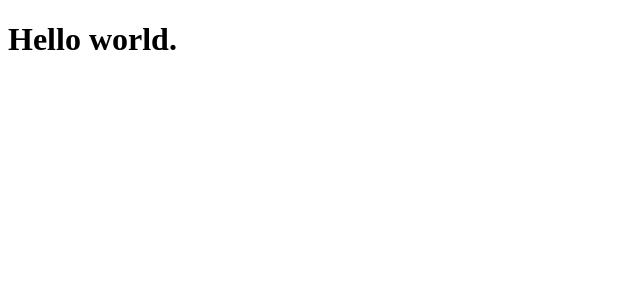
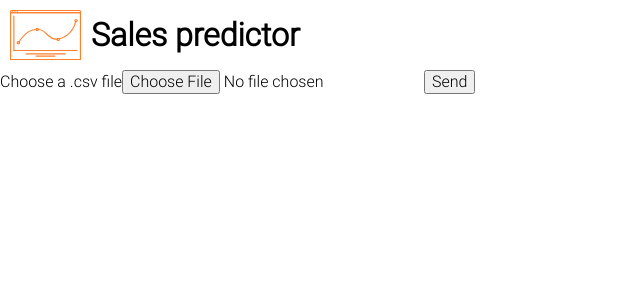
Before and after one commit to lisandroveron/sales-predictor, a React (Vite) app in the folder client/: page / in a window 1280 px wide. Shown: the top 300 px of the page, without its empty margins (0-640 px from the left). Built offline with nearby package versions, Linux system fonts and the light colour scheme.

Commit message:
Client -> Added: Form for csv file sending and new file download. CSS files.

```diff
--- a/client/index.html
+++ b/client/index.html
@@ -3,7 +3,7 @@
 <head>
 	<meta charset="utf-8">
 	<meta name="viewport" content="width=device-width, initial-scale=1">
-	<link rel="icon" type="image/x-icon" href="./favicon.svg">
+	<link rel="icon" type="image/x-icon" href="favicon.svg">
 	<title>Sales predictor</title>
 </head>
 <body>
--- a/client/src/App.jsx
+++ b/client/src/App.jsx
@@ -1,3 +1,49 @@
+import {useForm} from "react-hook-form";
+
+import "./css/normalize.css";
+import "./css/index.css";
+
 export function App(){
-	return (<h1>Hello world.</h1>);
+	const {register, handleSubmit, formState: {errors}} = useForm();
+
+	return (<>
+		<header>
+			<img src="assets/icons/orange.svg" alt="" />
+			<h1>Sales predictor</h1>
+		</header>
+		<main>
+			<form onSubmit={handleSubmit(onSubmit)} encType="multipart/form-data">
+				<label htmlFor="file">Choose a .csv file</label>
+				<input type="file" id="file" {...register("file", {
+					required: true,
+				})} />
+				{errors.file?.type === "required"
+					? <p>A file is required.</p>
+					: null}
+
+				<button>Send</button>
+			</form>
+		</main>
+	</>);
 };
+
+function onSubmit(data){
+	const formData = new FormData();
+	for(const key in data){
+		if(data[key] instanceof FileList){
+			formData.append(key, data[key][0]);
+		}else{
+			formData.append(key, data[key]);
+		};
+	};
+
+	fetch("/api/csv-file", {
+		method: "POST",
+		body: formData
+	})
+		.then(response => response.blob())
+		.then(data => {
+			const url = URL.createObjectURL(data);
+			window.open(url, "_blank");
+		});
+};
--- /dev/null
+++ b/client/src/css/index.css
@@ -0,0 +1,26 @@
+@font-face{
+	font-family: roboto;
+	src: url("/fonts/Roboto/Roboto-Light.ttf");
+}
+:root{
+	--padding: 10px;
+	--gap: 10px;
+}
+body{
+	font-family: roboto;
+}
+/* - - - - - H E A D E R - - - - - */
+header{
+	display: flex;
+	gap: var(--gap);
+	padding: var(--padding);
+	height: 70px;
+	align-items: center;
+}
+header img{
+	height: 100%;
+}
+/* - - END - H E A D E R - END - - */
+
+/* - - - - - M A I N - - - - - */
+/* - - END - M A I N - END - - */
```
Also changed, not shown: client/src/css/normalize.css (added).
